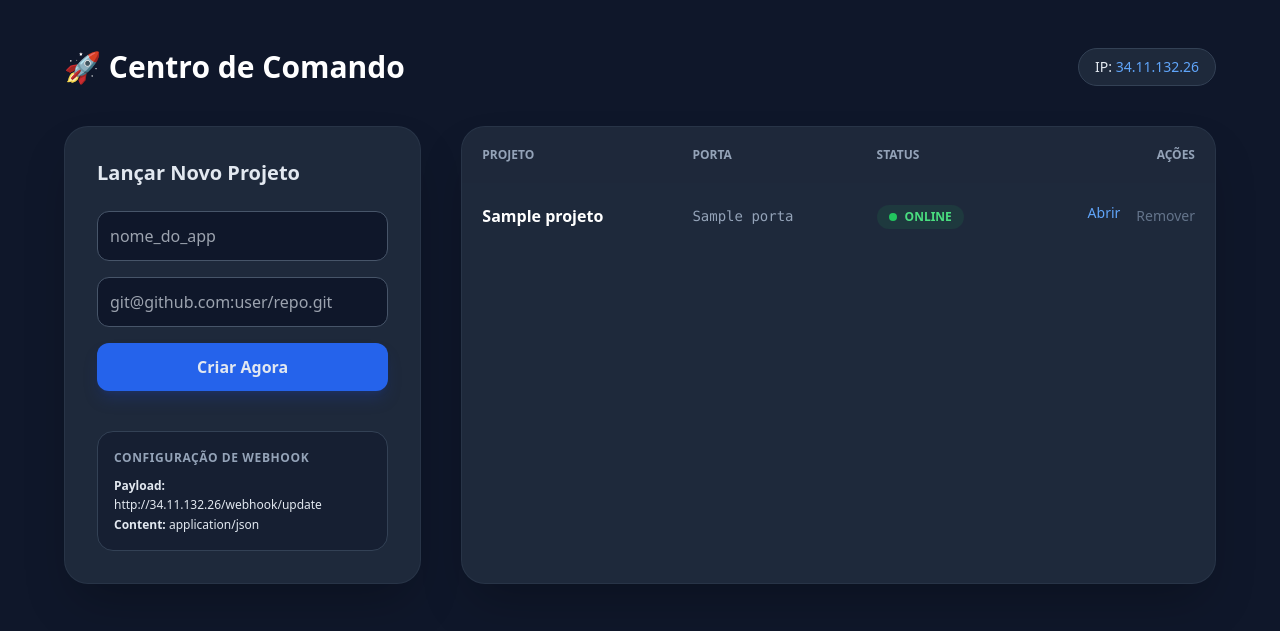
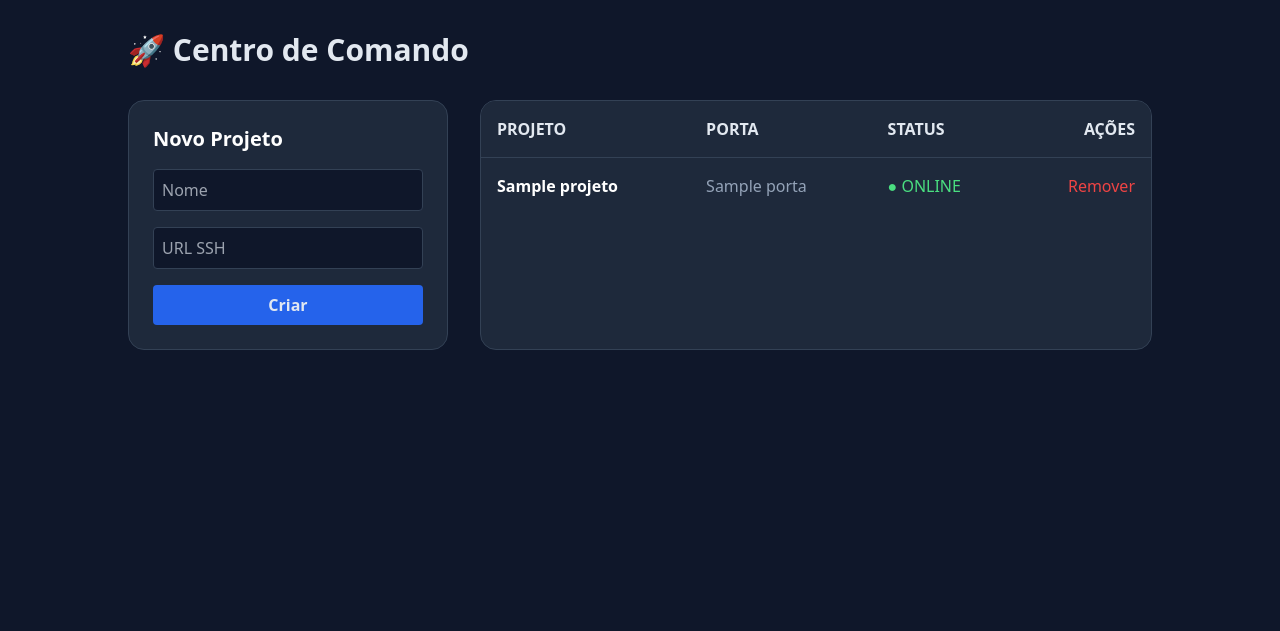
Before and after one commit to felipemfranco84/orquestrador, a FastAPI app: template app/templates/index.html in a window 1280 px wide. Shown: the top 631 px of the page. Run offline with FastAPI, Linux system fonts and the light colour scheme; the template is opened without the code that fills it: most values are stand-ins (such as "Sample title", 1, 10 or a date in 2020); some libraries are stand-ins or nearby versions.

Commit message:
Configuração do Orquestrador V_004

```diff
--- a/app/main.py
+++ b/app/main.py
@@ -2,68 +2,45 @@ from fastapi import FastAPI, Request, Form
 from fastapi.responses import HTMLResponse, RedirectResponse
 from fastapi.templating import Jinja2Templates
 import subprocess
-import logging
 import re
-
-# Padrão MAJOR.MINOR.PATCH: v6.9.1 [cite: 2026-01-25]
-logging.basicConfig(level=logging.INFO)
-logger = logging.getLogger(__name__)
+import os
 
 app = FastAPI()
 templates = Jinja2Templates(directory="app/templates")
 SCRIPTS_DIR = "/home/felicruel/scripts"
 
 def limpar_ansi(texto):
-    """Remove códigos de escape do terminal (ex: [32m) para limpar o HTML"""
+    # Remove códigos de cores do terminal para limpar a interface
     return re.sub(r'\x1b\[[0-9;]*m', '', texto)
 
 @app.get("/", response_class=HTMLResponse)
 async def home(request: Request, msg: str = None):
-    try:
-        # Executa o script original de listagem
-        result_raw = subprocess.check_output([f"{SCRIPTS_DIR}/listar_projetos.sh"], shell=True).decode()
+    result_raw = subprocess.check_output([f"{SCRIPTS_DIR}/listar_projetos.sh"], shell=True).decode()
+    projetos_processados = []
 
-        projetos_processados = []
-        for linha in result_raw.split('\n'):
-            linha_limpa = limpar_ansi(linha).strip()
+    for linha in result_raw.split('\n'):
+        linha_limpa = limpar_ansi(linha).strip()
+        # Filtra apenas linhas úteis com status ONLINE/OFFLINE
+        if any(s in linha_limpa for s in ["ONLINE", "OFFLINE"]):
+            partes = linha_limpa.split()
+            if len(partes) >= 3:
+                projetos_processados.append({
+                    "nome": partes[0],
+                    "porta": partes[1],
+                    "status": "online" if "ONLINE" in linha_limpa else "offline",
+                    "url": partes[-1] if partes[-1].startswith("http") else "#"
+                })
 
-            # Filtra apenas linhas que são de fato projetos (contém ONLINE ou OFFLINE)
-            if any(s in linha_limpa for s in ["ONLINE", "OFFLINE"]):
-                partes = linha_limpa.split()
-                if len(partes) >= 3:
-                    projetos_processados.append({
-                        "nome": partes[0],
-                        "porta": partes[1],
-                        "status": "online" if "ONLINE" in linha_limpa else "offline",
-                        "url": partes[-1] if partes[-1].startswith("http") else "#"
-                    })
+    return templates.TemplateResponse("index.html", {"request": request, "projetos": projetos_processados, "message": msg})
 
-        return templates.TemplateResponse("index.html", {
-            "request": request,
-            "projetos": projetos_processados,
-            "message": msg
-        })
-    except Exception as e:
-        logger.error(f"Erro ao processar portal: {str(e)}")
-        return templates.TemplateResponse("index.html", {"request": request, "error": str(e)})
+@app.post("/remover")
+async def remover(nome: str = Form(...)):
+    # Executa o script de remoção com confirmação automática
+    subprocess.run(f"echo 'S' | {SCRIPTS_DIR}/remover_projeto.sh {nome}", shell=True)
+    return RedirectResponse(url=f"/?msg=Projeto {nome} removido", status_code=303)
 
 @app.post("/criar")
 async def criar(nome: str = Form(...), repo: str = Form(...)):
-    try:
-        # Envia os dados para o script shell via pipe
-        cmd = f"printf '{nome}\n{repo}\n' | {SCRIPTS_DIR}/novo_projeto.sh"
-        subprocess.Popen(cmd, shell=True)
-        return RedirectResponse(url="/?msg=Iniciando criação do app...", status_code=303)
-    except Exception as e:
-        logger.error(f"Erro na criação: {str(e)}")
-        return RedirectResponse(url=f"/?msg=Erro: {str(e)}", status_code=303)
-
-@app.post("/remover")
-async def remover(nome: str = Form(...)):
-    try:
-        # Executa remoção automatizada (S)
-        subprocess.run(f"echo 'S' | {SCRIPTS_DIR}/remover_projeto.sh {nome}", shell=True)
-        return RedirectResponse(url=f"/?msg=Projeto {nome} removido com sucesso", status_code=303)
-    except Exception as e:
-        logger.error(f"Erro ao remover: {str(e)}")
-        return RedirectResponse(url="/?msg=Erro ao remover projeto", status_code=303)
+    cmd = f"printf '{nome}\n{repo}\n' | {SCRIPTS_DIR}/novo_projeto.sh"
+    subprocess.Popen(cmd, shell=True)
+    return RedirectResponse(url="/?msg=Criando projeto...", status_code=303)
--- a/app/templates/index.html
+++ b/app/templates/index.html
@@ -2,73 +2,47 @@
 <html lang="pt-br">
 <head>
     <meta charset="UTF-8">
-    <title>Centro de Comando | Orquestrador</title>
+    <title>Centro de Comando</title>
     <script src="https://cdn.tailwindcss.com"></script>
 </head>
-<body class="bg-[#0f172a] text-slate-200 font-sans p-6 md:p-12">
-    <div class="max-w-6xl mx-auto">
-        <header class="mb-10 flex justify-between items-center">
-            <h1 class="text-3xl font-extrabold text-white">🚀 Centro de Comando</h1>
-            <div class="text-sm bg-slate-800 px-4 py-2 rounded-full border border-slate-700">
-                IP: <span class="text-blue-400">34.11.132.26</span>
+<body class="bg-[#0f172a] text-slate-200 p-8">
+    <div class="max-w-5xl mx-auto">
+        <h1 class="text-3xl font-bold mb-8">🚀 Centro de Comando</h1>
+
+        {% if message %}<div class="bg-blue-600 p-3 rounded mb-6">{{ message }}</div>{% endif %}
+
+        <div class="grid grid-cols-1 lg:grid-cols-3 gap-8">
+            <div class="bg-[#1e293b] p-6 rounded-2xl border border-slate-700">
+                <h2 class="text-xl font-bold mb-4 text-white">Novo Projeto</h2>
+                <form action="/criar" method="post" class="space-y-4">
+                    <input type="text" name="nome" placeholder="Nome" class="w-full bg-slate-900 p-2 rounded border border-slate-700" required>
+                    <input type="text" name="repo" placeholder="URL SSH" class="w-full bg-slate-900 p-2 rounded border border-slate-700" required>
+                    <button class="w-full bg-blue-600 p-2 rounded font-bold hover:bg-blue-500">Criar</button>
+                </form>
             </div>
-        </header>
 
-        {% if message %}
-        <div class="mb-8 p-4 bg-blue-600/20 border border-blue-500/50 rounded-xl text-blue-100 font-medium">
-            {{ message }}
-        </div>
-        {% endif %}
-
-        <div class="grid grid-cols-1 lg:grid-cols-3 gap-10">
-            <aside class="bg-[#1e293b] p-8 rounded-3xl shadow-2xl border border-slate-700/50">
-                <h2 class="text-xl font-bold mb-6">Lançar Novo Projeto</h2>
-                <form action="/criar" method="post" class="space-y-4">
-                    <input type="text" name="nome" placeholder="nome_do_app" class="w-full bg-[#0f172a] border border-slate-600 p-3 rounded-xl focus:ring-2 focus:ring-blue-500 outline-none transition-all" required>
-                    <input type="text" name="repo" placeholder="git@github.com:user/repo.git" class="w-full bg-[#0f172a] border border-slate-600 p-3 rounded-xl focus:ring-2 focus:ring-blue-500 outline-none transition-all" required>
-                    <button class="w-full bg-blue-600 hover:bg-blue-500 transition-all py-3 rounded-xl font-bold shadow-lg shadow-blue-900/40">Criar Agora</button>
-                </form>
-
-                <div class="mt-10 p-4 bg-slate-900/50 rounded-2xl border border-slate-700 text-xs leading-relaxed">
-                    <p class="text-slate-400 font-bold mb-2 uppercase tracking-wider">Configuração de Webhook</p>
-                    <p><b>Payload:</b> http://34.11.132.26/webhook/update</p>
-                    <p><b>Content:</b> application/json</p>
-                </div>
-            </aside>
-
-            <main class="lg:col-span-2 bg-[#1e293b] rounded-3xl shadow-2xl border border-slate-700/50 overflow-hidden">
+            <div class="lg:col-span-2 bg-[#1e293b] rounded-2xl border border-slate-700 overflow-hidden">
                 <table class="w-full text-left">
-                    <thead class="bg-slate-800/50">
-                        <tr>
-                            <th class="p-5 text-slate-400 text-xs font-bold uppercase">Projeto</th>
-                            <th class="p-5 text-slate-400 text-xs font-bold uppercase">Porta</th>
-                            <th class="p-5 text-slate-400 text-xs font-bold uppercase">Status</th>
-                            <th class="p-5 text-right text-slate-400 text-xs font-bold uppercase">Ações</th>
-                        </tr>
+                    <thead class="bg-slate-800">
+                        <tr><th class="p-4">PROJETO</th><th class="p-4">PORTA</th><th class="p-4">STATUS</th><th class="p-4 text-right">AÇÕES</th></tr>
                     </thead>
-                    <tbody class="divide-y divide-slate-700/50">
+                    <tbody>
                         {% for p in projetos %}
-                        <tr class="hover:bg-slate-700/20 transition-all">
-                            <td class="p-5 font-bold text-white">{{ p.nome }}</td>
-                            <td class="p-5 font-mono text-sm text-slate-400">{{ p.porta }}</td>
-                            <td class="p-5">
-                                <span class="inline-flex items-center gap-2 px-3 py-1 rounded-full text-xs font-bold {{ 'bg-green-500/10 text-green-400' if p.status == 'online' else 'bg-red-500/10 text-red-400' }}">
-                                    <span class="w-2 h-2 rounded-full {{ 'bg-green-500' if p.status == 'online' else 'bg-red-500' }}"></span>
-                                    {{ p.status.upper() }}
-                                </span>
-                            </td>
-                            <td class="p-5 text-right flex justify-end gap-4">
-                                <a href="{{ p.url }}" target="_blank" class="text-blue-400 hover:text-blue-300 font-medium text-sm">Abrir</a>
-                                <form action="/remover" method="post" onsubmit="return confirm('Apagar projeto permanentemente?')">
+                        <tr class="border-t border-slate-700 hover:bg-slate-800/50">
+                            <td class="p-4 font-bold text-white">{{ p.nome }}</td>
+                            <td class="p-4 text-slate-400">{{ p.porta }}</td>
+                            <td class="p-4"><span class="{{ 'text-green-400' if p.status == 'online' else 'text-red-400' }}">● {{ p.status.upper() }}</span></td>
+                            <td class="p-4 text-right">
+                                <form action="/remover" method="post" onsubmit="return confirm('Apagar {{ p.nome }}?')">
                                     <input type="hidden" name="nome" value="{{ p.nome }}">
-                                    <button class="text-slate-500 hover:text-red-500 text-sm transition-colors">Remover</button>
+                                    <button class="text-red-500 hover:text-red-400">Remover</button>
                                 </form>
                             </td>
                         </tr>
                         {% endfor %}
                     </tbody>
                 </table>
-            </main>
+            </div>
         </div>
     </div>
 </body>
```
